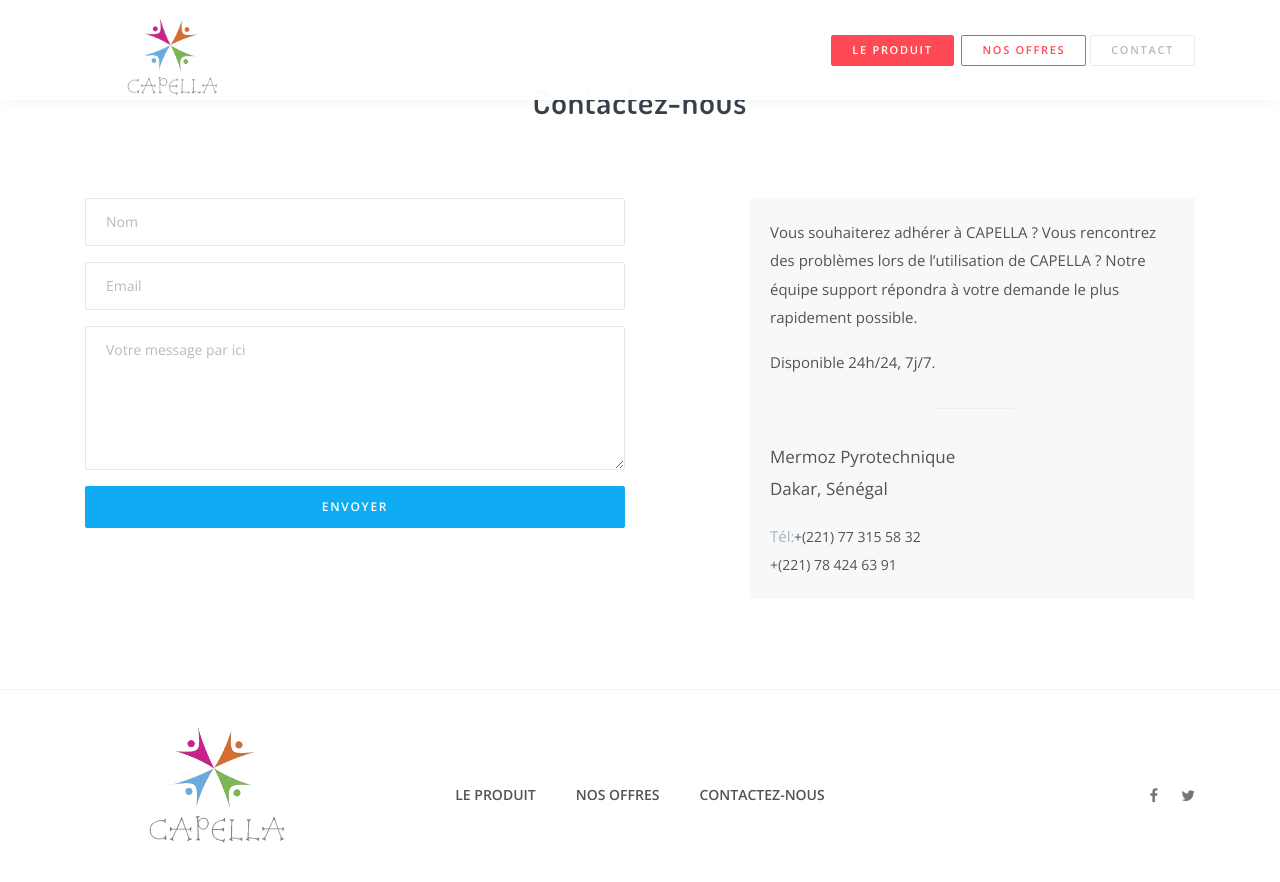
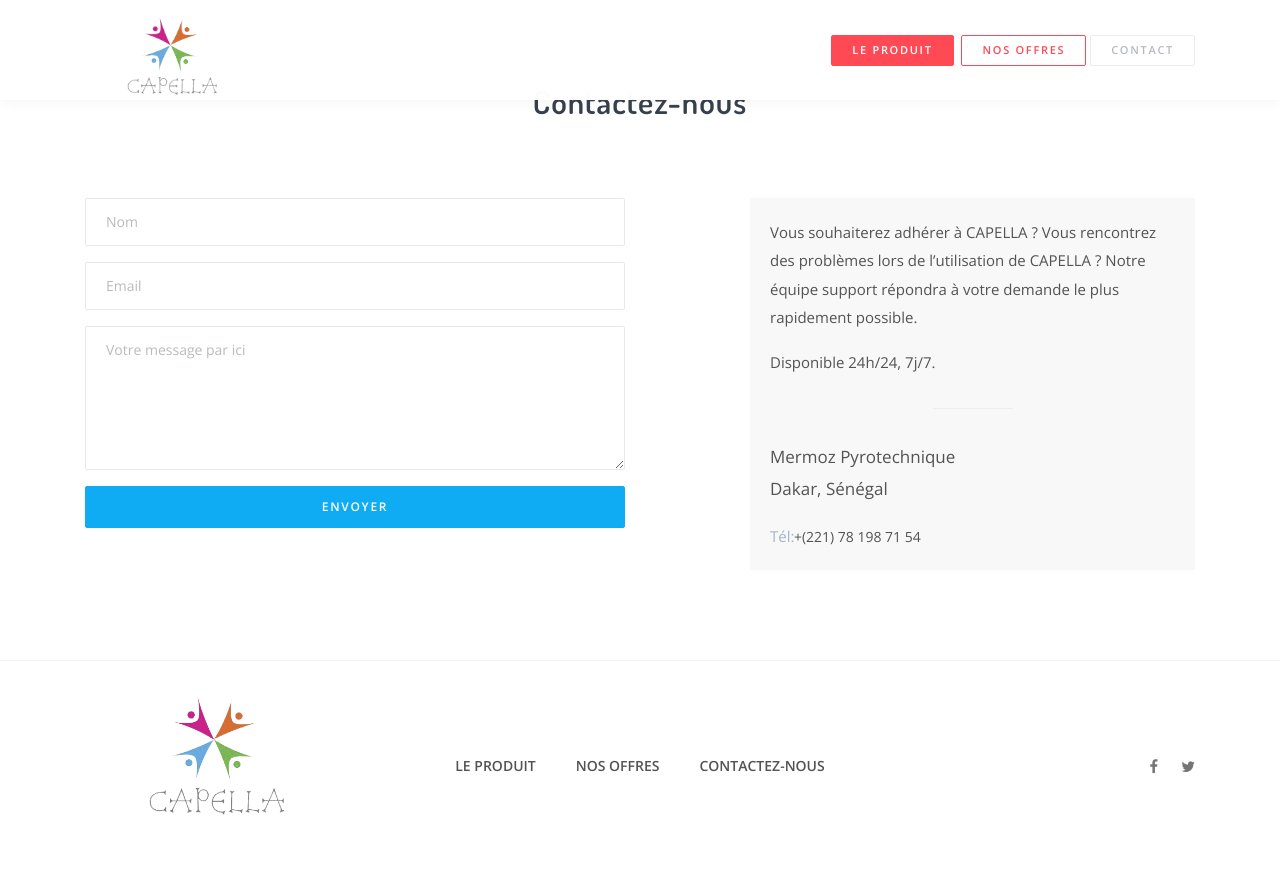
Before and after one commit to capella-services/capella, a Jekyll site: the page built from index.md, in a window 1280 px wide and 900 px high, scrolled down 4034 px. Shown: the top 882 px of the window. Built offline with Jekyll 4.4.1, drawn with Linux system fonts in a browser that asks for light colours.

Commit message:
Update home.html

```diff
--- a/_layouts/home.html
+++ b/_layouts/home.html
@@ -272,9 +272,7 @@
 
                     <div>
                         <span class="d-inline-block w-20 text-lighter" title="Phone">Tél:</span>
-                        <span class="fs-14">+(221) 77 315 58 32</span>
-                        <br>
-                        <span class="fs-14">+(221) 78 424 63 91</span>
+                        <span class="fs-14">+(221) 78 198 71 54</span>
                     </div>
 
                 </div>
```
